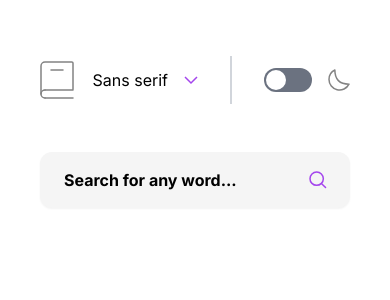
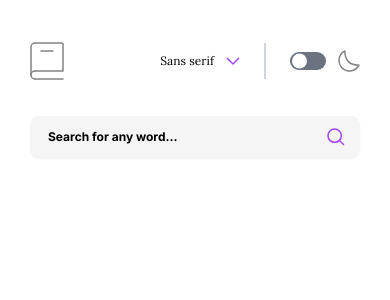
Before and after one commit to yusuf-ad/dictionary-app, a React (Vite) app: page / in a window 390 px wide. Shown: the top 300 px of the page. Built offline with nearby package versions, Linux system fonts and the light colour scheme.

Commit message:
Refactor font selection logic and update font imports

```diff
--- a/src/components/SelectFont.jsx
+++ b/src/components/SelectFont.jsx
@@ -24,9 +24,16 @@ function SelectFont() {
         ""
       );
 
-      document.body.classList.add(
-        `font-${listItem.textContent.toLowerCase().split(" ").at(0)}`
-      );
+      switch (listItem.textContent.toLowerCase().split(" ").at(0)) {
+        case "sans":
+          document.body.classList.add("font-sans");
+          break;
+        case "inconsolata":
+          document.body.classList.add("font-inconsolata");
+          break;
+        case "lora":
+          document.body.classList.add("font-lora");
+      }
     }
   }
 
@@ -48,7 +55,7 @@ function SelectFont() {
     <div
       ref={button}
       onClick={handleToggle}
-      className="relative flex gap-4 cursor-pointer font-"
+      className="relative flex gap-4 cursor-pointer font-lora"
     >
       <span>{selectedFont}</span>
       <img src="/assets/icon-arrow-down.svg" alt="arrow down icon" />
@@ -56,14 +63,14 @@ function SelectFont() {
       <div
         className={`${
           isOpen ? "absolute" : "hidden"
-        } -left-6 bg-white rounded-md mt-12 z-30 shadow-lg`}
+        } -left-6 bg-inputColor rounded-md mt-12 z-30 shadow-lg shadow-purple-700`}
       >
         <ul onClick={handleSelect} className="py-6 px-8 space-y-2">
           {fontList.map((font, index) => (
             <li
               key={index}
               className={`listItem hover:underline ${
-                selectedFont === font ? "text-purple-700 font-bold" : ""
+                selectedFont === font ? "text-purple-600 font-bold" : ""
               }`}
             >
               {font}
--- a/src/index.css
+++ b/src/index.css
@@ -1,22 +1,29 @@
 @import url("https://fonts.googleapis.com/css2?family=Inter:wght@100..900&display=swap");
+@import url("https://fonts.googleapis.com/css2?family=Inconsolata:wght@200..900&family=Lora:ital,wght@0,400..700;1,400..700&display=swap");
 
 @tailwind base;
 @tailwind components;
 @tailwind utilities;
 
 @layer base {
+  @media screen and (max-width: 640px) {
+    html {
+      font-size: 75%;
+    }
+  }
+
   body {
     @apply py-14 px-10 md:px-0 text-textColor bg-bgColor transition-colors duration-300;
   }
 
   /* Necessary for selecting the font family */
-  @font-face {
+  /* @font-face {
     font-family: "Inconsolata, monospace";
     font-style: normal;
     font-weight: 400;
     font-display: swap;
     src: url(/public/fonts/Inconsolata-Regular.ttf);
-  }
+  } */
 
   .custom-bullet::before {
     content: "• ";
```
